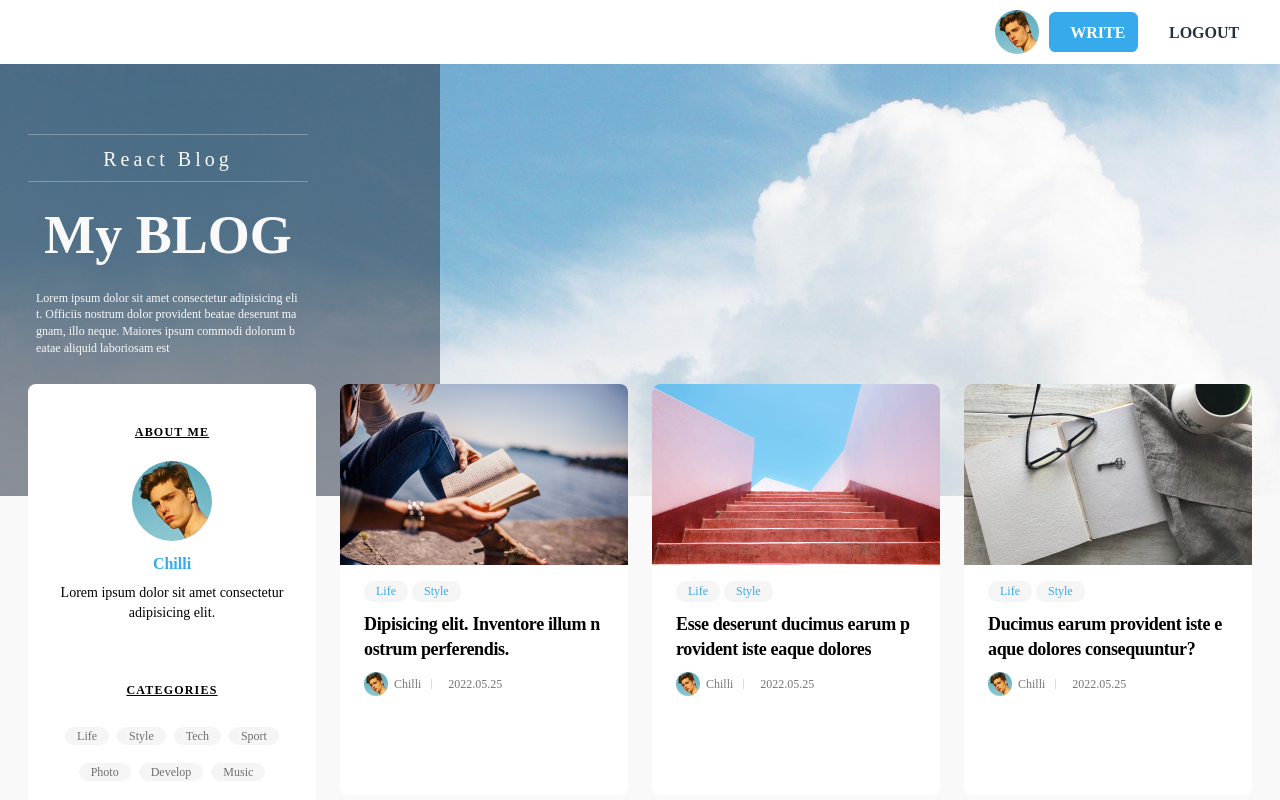
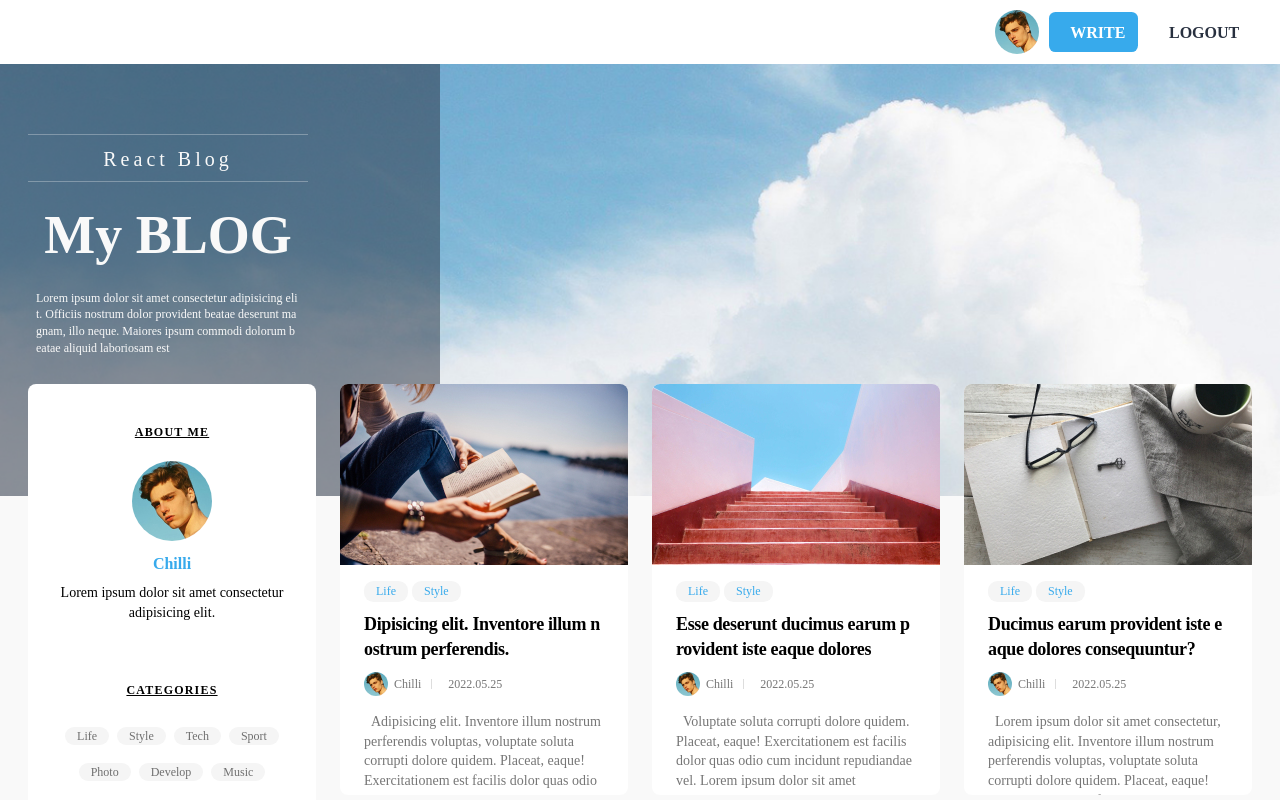
Before and after one commit to minyoung22222/react-blog, a React (Create React App) app: page / in a window 1280 px wide. Shown: the top 800 px of the page. Built offline with nearby package versions, Linux system fonts and the light colour scheme; a web font is replaced by a local one.

Commit message:
postDescription contents update

```diff
--- a/src/components/Main/Post.jsx
+++ b/src/components/Main/Post.jsx
@@ -67,7 +67,7 @@ export default function Post() {
     }, []);
 
     if (isLoaded) {
-        console.log({postObj})
+        console.log(postObj)
         return (
             <>
                 {postObj.map(item => (
@@ -82,7 +82,7 @@ export default function Post() {
                                     </StyledH3>
                                     <Author />
                                         <StyledPostDescription>
-                                            {item.contents.text}
+                                            {item['contents'][0].text}
                                         </StyledPostDescription>
                                 </StyledContentsWrap>
                             </article>
```
